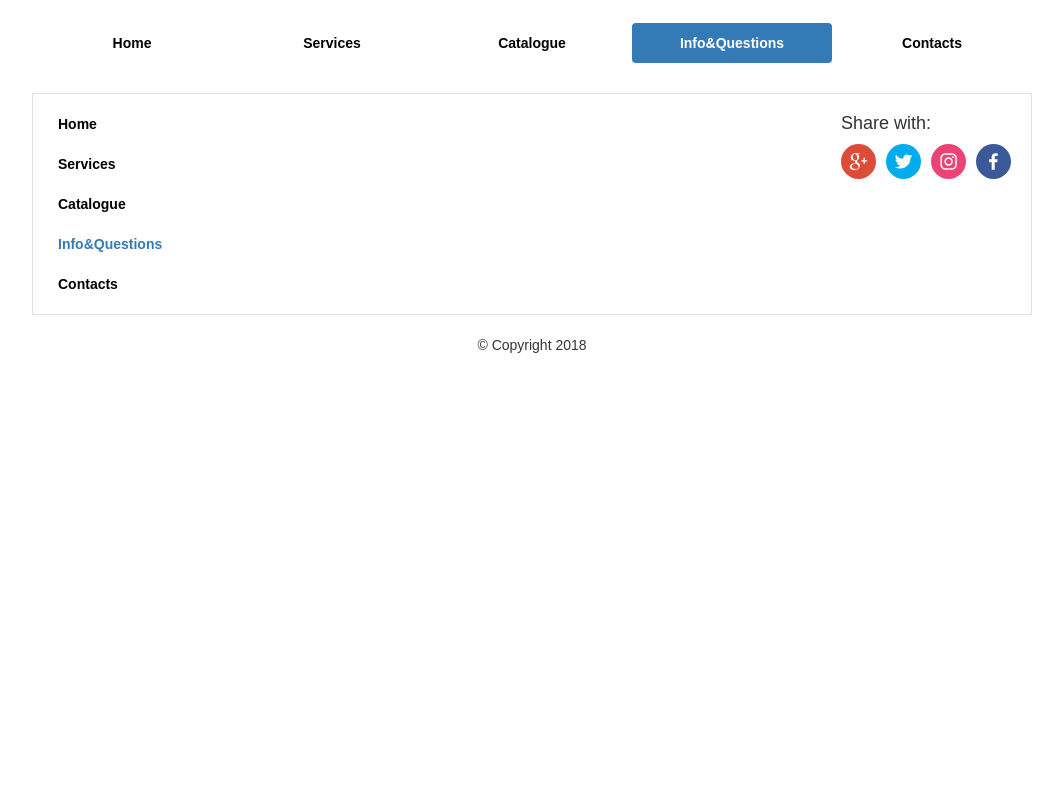
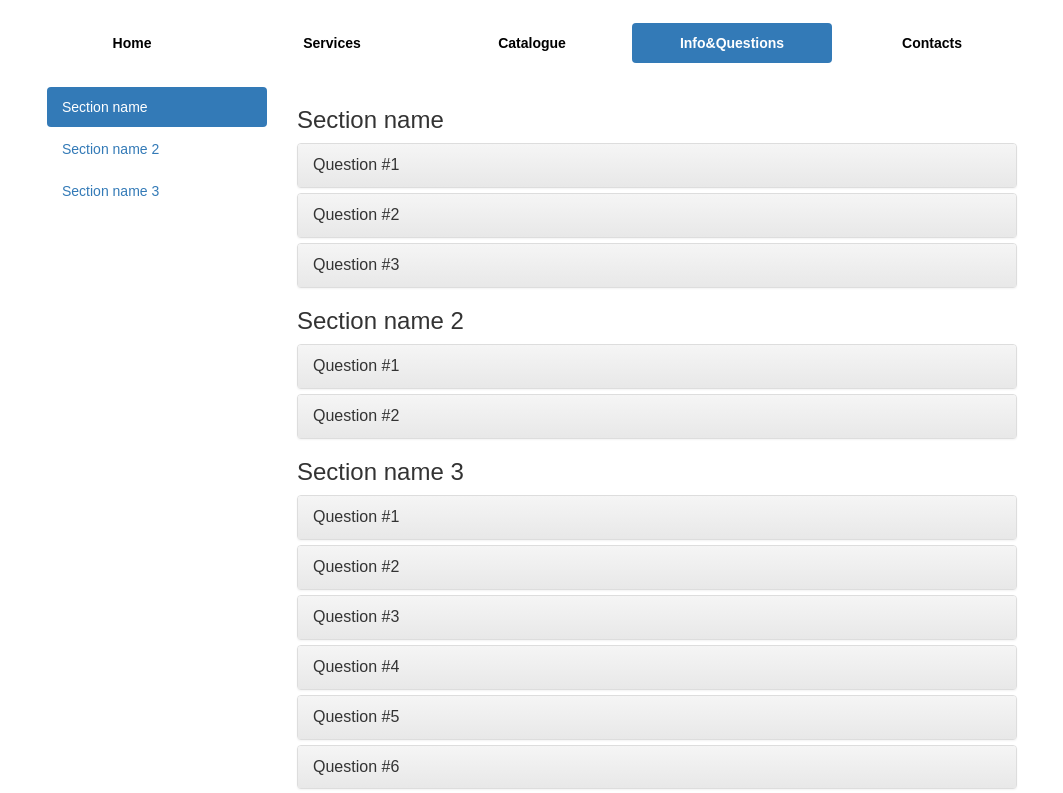
Before and after one commit to zyabel/forkum, a React (Create React App) app: page /info in a window 1280 px wide. Shown: the part 247-1040 px from the top of the page, without its empty margins (108-1171 px from the left). Before the commit the page ends 800 px from the top, so only its background shows below. Built offline with nearby package versions, Linux system fonts and the light colour scheme.

Commit message:
Collapsible panel added in the FaqPage

```diff
--- a/src/containers/App/App.js
+++ b/src/containers/App/App.js
@@ -1,10 +1,10 @@
 import React, { Component } from 'react'
-import { MainLayout } from '../layouts/MainLayout'
 import { HomePage } from '../index'
 import { ContactsPage } from '../index'
 import { ServicesPage } from '../index'
 import { AdminLayout } from '../layouts/AdminLayout'
 import { ProductsPage } from '../index'
+import { FaqPage } from '../index'
 import { Error404 } from '../../components/index'
 import {
   Route,
@@ -22,7 +22,7 @@ class App extends Component {
             <Route path="/home" component={HomePage}/>
             <Route path="/services" component={ServicesPage}/>
             <Route path="/products" component={ProductsPage}/>
-            <Route path="/info" component={MainLayout}/>
+            <Route path="/info" component={FaqPage}/>
             <Route path="/contacts" component={ContactsPage}/>
             <Route path="/login" component={AdminLayout}/>
             <Route component={Error404} />
--- /dev/null
+++ b/src/containers/FaqPage/FaqPage.js
@@ -0,0 +1,61 @@
+import React, { Component } from 'react'
+import _ from 'lodash'
+import { MainLayout } from '../layouts/MainLayout'
+import { PanelGroup, Panel, Nav, NavItem, Col } from 'react-bootstrap'
+
+import { FaqData } from './data'
+
+class FaqPage extends Component {
+  constructor(props) {
+    super(props)
+    this.handleSelect = this.handleSelect.bind(this)
+
+    this.state = {
+      selected: '1',
+    }
+  }
+
+  handleSelect(selectedKey) {
+    this.setState({ selected: `${selectedKey}`});
+  }
+
+  render() {
+
+    return(
+      <MainLayout>
+        <div className='faq-wrapper'>
+          <Col xs={3} md={3}>
+            <Nav bsStyle="pills" stacked activeKey={`${this.state.selected}`} onSelect={this.handleSelect}>
+              {_.map( FaqData,(item) =>
+                <NavItem  key={item.id} eventKey={`${item.id}`} href={`#${item.id}`}>
+                  {item.sectionName}
+                </NavItem>
+              )}
+            </Nav>
+          </Col>
+          <Col xs={12} md={9}>
+            <div className='faq-section' id={this.state.selected}>
+              {_.map( FaqData,(item, i) =>
+                <PanelGroup accordion key={i} id={`${i}`}>
+                  <h3>{item.sectionName}</h3>
+                  {_.map( item.questions,(value, i) =>
+                    <Panel eventKey={i} key={i}>
+                      <Panel.Heading>
+                        <Panel.Title toggle>{value.label}</Panel.Title>
+                      </Panel.Heading>
+                      <Panel.Body collapsible>
+                        {value.text}
+                      </Panel.Body>
+                    </Panel>
+                  )}
+                </PanelGroup>
+              )}
+            </div>
+           </Col>
+        </div>
+      </MainLayout>
+    )
+  }
+}
+
+export default FaqPage
--- /dev/null
+++ b/src/containers/FaqPage/data.js
@@ -0,0 +1,123 @@
+export const FaqData = [
+  {
+    id: '1',
+    sectionName: 'Section name',
+    questions: [
+      {
+        label: 'Question #1',
+        text: `Anim pariatur cliche reprehenderit, enim eiusmod high life accusamus terry
+        richardson ad squid. 3 wolf moon officia aute, non cupidatat skateboard
+        dolor brunch. Food truck quinoa nesciunt laborum eiusmod. Brunch 3 wolf
+        moon tempor`,
+      },
+      {
+        label: 'Question #2',
+        text: `                    Anim pariatur cliche reprehenderit, enim eiusmod high life accusamus terry
+        richardson ad squid. 3 wolf moon officia aute, non cupidatat skateboard
+        dolor brunch. Food truck quinoa nesciunt laborum eiusmod. Brunch 3 wolf
+        moon tempor, sunt aliqua put a bird on it squid single-origin coffee nulla
+        assumenda shoreditch et. Nihil anim keffiyeh helvetica, craft beer labore
+        wes anderson cred nesciunt sapiente ea proident. Ad vegan excepteur
+        butcher vice lomo. Leggings occaecat craft beer farm-to-table, raw denim
+        aesthetic synth nesciunt you probably haven't heard of them accusamus
+        labore sustainable VHS.`,
+      },
+      {
+        label: 'Question #3',
+        text: `Leggings occaecat craft beer farm-to-table, raw denim
+        aesthetic synth nesciunt you probably haven't heard of them accusamus
+        labore sustainable VHS.
+        Leggings occaecat craft beer farm-to-table, raw denim
+        aesthetic synth nesciunt you probably haven't heard of them accusamus
+        labore sustainable VHS.`,
+      },
+    ],
+  },
+  {
+    id: '2',
+    sectionName: 'Section name 2',
+    questions: [
+      {
+        label: 'Question #1',
+        text: `Anim pariatur cliche reprehenderit, enim eiusmod high life accusamus terry
+        richardson ad squid. 3 wolf moon officia aute, non cupidatat skateboard
+        dolor brunch. Food truck quinoa nesciunt laborum eiusmod. Brunch 3 wolf
+        moon tempor`,
+      },
+      {
+        label: 'Question #2',
+        text: `                    Anim pariatur cliche reprehenderit, enim eiusmod high life accusamus terry
+        richardson ad squid. 3 wolf moon officia aute, non cupidatat skateboard
+        dolor brunch. Food truck quinoa nesciunt laborum eiusmod. Brunch 3 wolf
+        moon tempor, sunt aliqua put a bird on it squid single-origin coffee nulla
+        assumenda shoreditch et. Nihil anim keffiyeh helvetica, craft beer labore
+        wes anderson cred nesciunt sapiente ea proident. Ad vegan excepteur
+        butcher vice lomo. Leggings occaecat craft beer farm-to-table, raw denim
+        aesthetic synth nesciunt you probably haven't heard of them accusamus
+        labore sustainable VHS.`,
+      },
+    ],
+  },
+  {
+    id: '3',
+    sectionName: 'Section name 3',
+    questions: [
+      {
+        label: 'Question #1',
+        text: `Anim pariatur cliche reprehenderit, enim eiusmod high life accusamus terry
+        richardson ad squid. 3 wolf moon officia aute, non cupidatat skateboard
+        dolor brunch. Food truck quinoa nesciunt laborum eiusmod. Brunch 3 wolf
+        moon tempor`,
+      },
+      {
+        label: 'Question #2',
+        text: `                    Anim pariatur cliche reprehenderit, enim eiusmod high life accusamus terry
+        richardson ad squid. 3 wolf moon officia aute, non cupidatat skateboard
+        dolor brunch. Food truck quinoa nesciunt laborum eiusmod. Brunch 3 wolf
+        moon tempor, sunt aliqua put a bird on it squid single-origin coffee nulla
+        assumenda shoreditch et. Nihil anim keffiyeh helvetica, craft beer labore
+        wes anderson cred nesciunt sapiente ea proident. Ad vegan excepteur
+        butcher vice lomo. Leggings occaecat craft beer farm-to-table, raw denim
+        aesthetic synth nesciunt you probably haven't heard of them accusamus
+        labore sustainable VHS.`,
+      },
+      {
+        label: 'Question #3',
+        text: `Leggings occaecat craft beer farm-to-table, raw denim
+        aesthetic synth nesciunt you probably haven't heard of them accusamus
+        labore sustainable VHS.
+        Leggings occaecat craft beer farm-to-table, raw denim
+        aesthetic synth nesciunt you probably haven't heard of them accusamus
+        labore sustainable VHS.`,
+      },
+      {
+        label: 'Question #4',
+        text: `Anim pariatur cliche reprehenderit, enim eiusmod high life accusamus terry
+        richardson ad squid. 3 wolf moon officia aute, non cupidatat skateboard
+        dolor brunch. Food truck quinoa nesciunt laborum eiusmod. Brunch 3 wolf
+        moon tempor`,
+      },
+      {
+        label: 'Question #5',
+        text: `                    Anim pariatur cliche reprehenderit, enim eiusmod high life accusamus terry
+        richardson ad squid. 3 wolf moon officia aute, non cupidatat skateboard
+        dolor brunch. Food truck quinoa nesciunt laborum eiusmod. Brunch 3 wolf
+        moon tempor, sunt aliqua put a bird on it squid single-origin coffee nulla
+        assumenda shoreditch et. Nihil anim keffiyeh helvetica, craft beer labore
+        wes anderson cred nesciunt sapiente ea proident. Ad vegan excepteur
+        butcher vice lomo. Leggings occaecat craft beer farm-to-table, raw denim
+        aesthetic synth nesciunt you probably haven't heard of them accusamus
+        labore sustainable VHS.`,
+      },
+      {
+        label: 'Question #6',
+        text: `Leggings occaecat craft beer farm-to-table, raw denim
+        aesthetic synth nesciunt you probably haven't heard of them accusamus
+        labore sustainable VHS.
+        Leggings occaecat craft beer farm-to-table, raw denim
+        aesthetic synth nesciunt you probably haven't heard of them accusamus
+        labore sustainable VHS.`,
+      },
+    ],
+  },
+]
--- a/src/containers/HomePage/HomePage.js
+++ b/src/containers/HomePage/HomePage.js
@@ -31,6 +31,7 @@ const Slides = [
 
 class HomePage extends Component {
   render() {
+
     return(
       <MainLayout>
         <Carousel>
--- a/src/containers/index.js
+++ b/src/containers/index.js
@@ -5,3 +5,4 @@ export { default as HomePage } from './HomePage/HomePage'
 export { default as ContactsPage } from './ContactsPage/ContactsPage'
 export { default as ServicesPage } from './ServicesPage/ServicesPage'
 export { default as ProductsPage } from './ProductsPage/ProductsPage'
+export { default as FaqPage } from './FaqPage/FaqPage'
```
